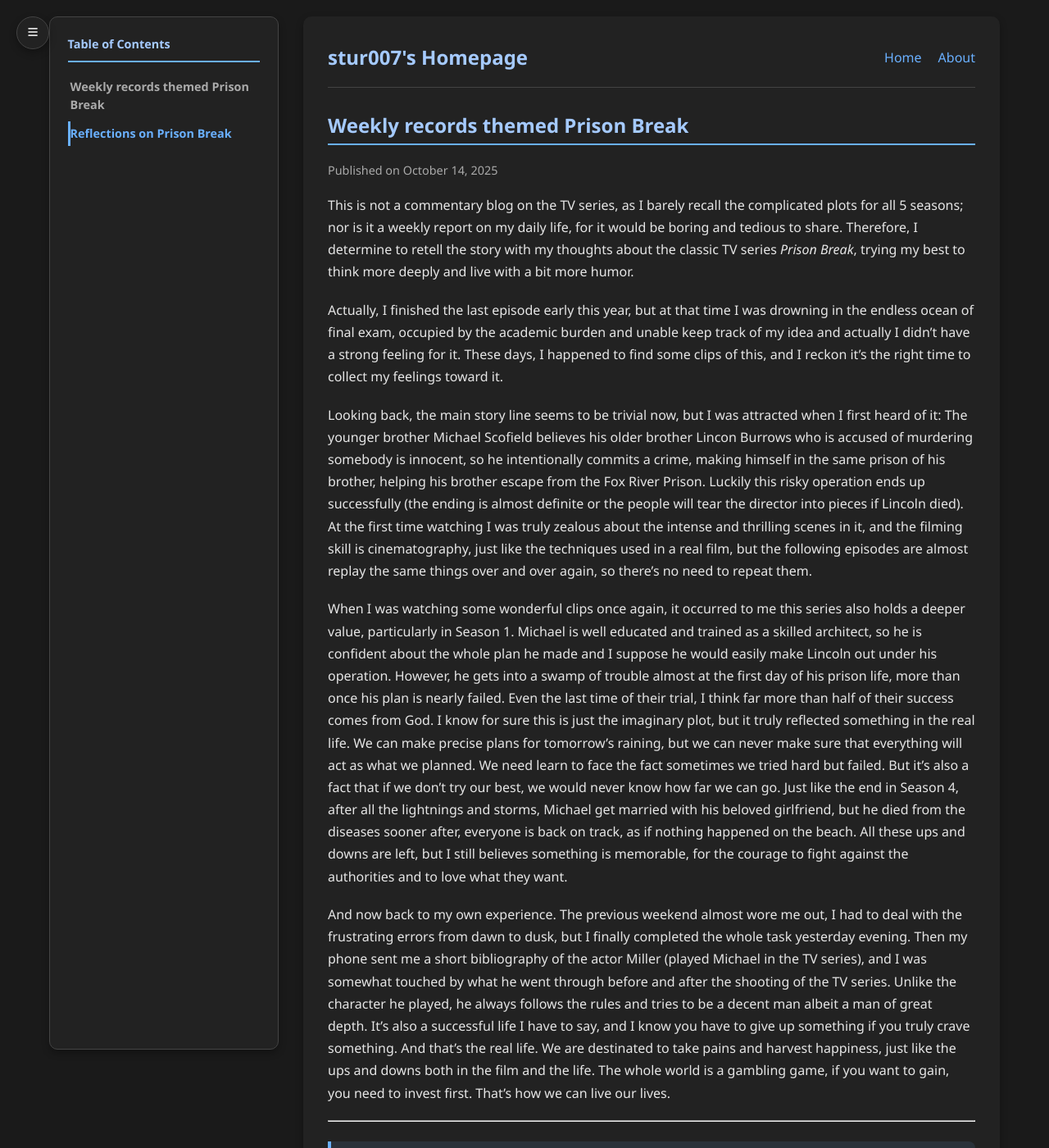
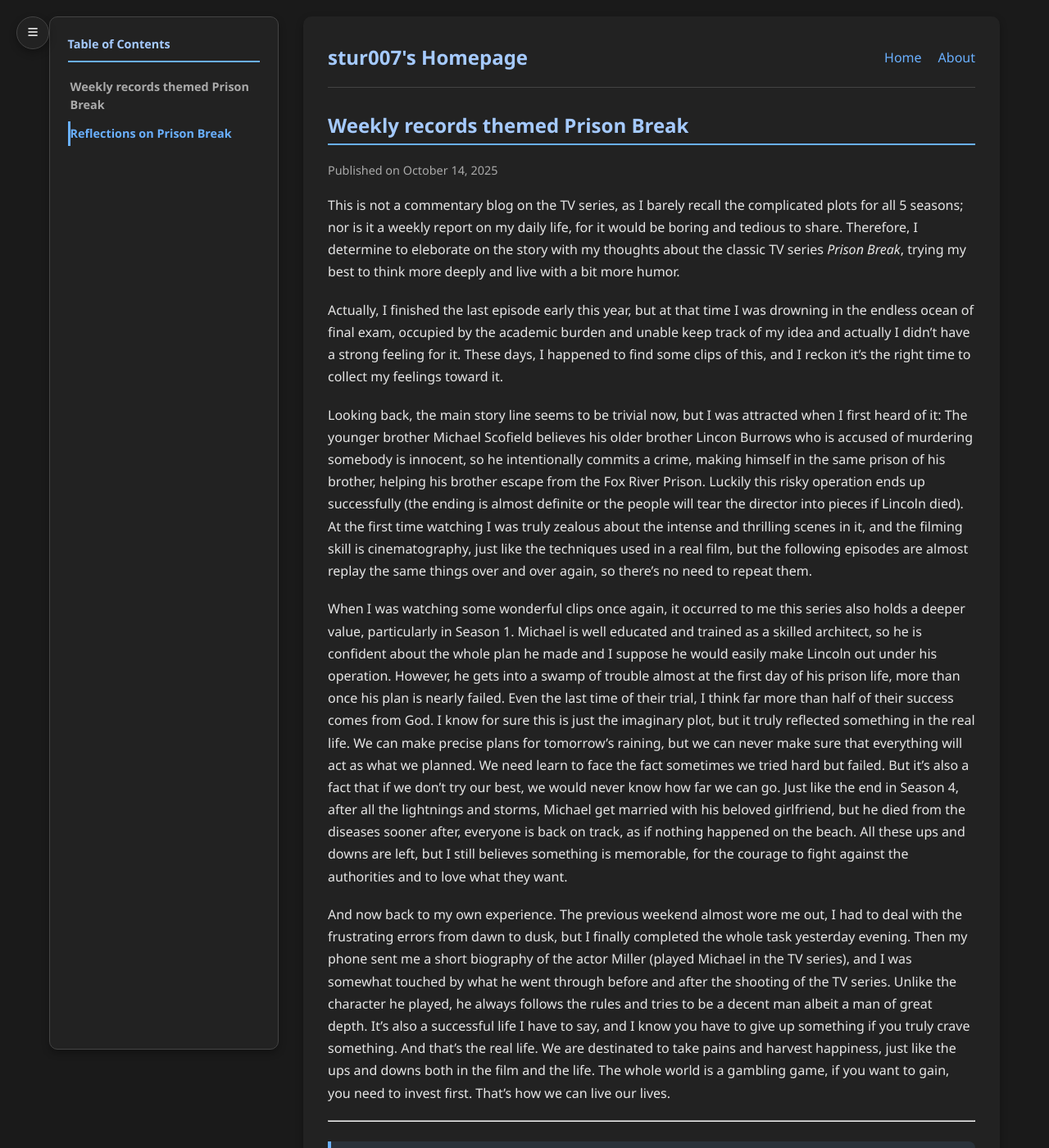
Before and after one commit to stur007/stur007.github.io, a Jekyll site: the page built from _posts/2025-10-14-prison-break.md, in a window 1280 px wide and 1400 px high. Shown: the whole window at 82% size. Built offline with Jekyll 4.4.1, drawn with Linux system fonts in a browser that asks for light colours.

Commit message:
modified minor mistakes

```diff
--- a/_posts/2025-10-14-prison-break.md
+++ b/_posts/2025-10-14-prison-break.md
@@ -6,7 +6,7 @@ categories: [movies&TVseries]
 tags: [TV series review, Prison Break]
 ---
 
-This is not a commentary blog on the TV series, as I barely recall the complicated plots for all 5 seasons; nor is it a weekly report on my daily life, for it would be boring and tedious to share. Therefore, I determine to retell the story with my thoughts about the classic TV series *Prison Break*, trying my best to think more deeply and live with a bit more humor.
+This is not a commentary blog on the TV series, as I barely recall the complicated plots for all 5 seasons; nor is it a weekly report on my daily life, for it would be boring and tedious to share. Therefore, I determine to eleborate on the story with my thoughts about the classic TV series *Prison Break*, trying my best to think more deeply and live with a bit more humor.
 
 Actually, I finished the last episode early this year, but at that time I was drowning in the endless ocean of final exam, occupied by the academic burden and unable keep track of my idea and actually I didn't have a strong feeling for it. These days, I happened to find some clips of this, and I reckon it's the right time to collect my feelings toward it.
 
@@ -14,7 +14,7 @@ Looking back, the main story line seems to be trivial now, but I was attracted w
 
 When I was watching some wonderful clips once again, it occurred to me this series also holds a deeper value, particularly in Season 1. Michael is well educated and trained as a skilled architect, so he is confident about the whole plan he made and I suppose he would easily make Lincoln out under his operation. However, he gets into a swamp of trouble almost at the first day of his prison life, more than once his plan is nearly failed. Even the last time of their trial, I think far more than half of their success comes from God. I know for sure this is just the imaginary plot, but it truly reflected something in the real life. We can make precise plans for tomorrow's raining, but we can never make sure that everything will act as what we planned. We need learn to face the fact sometimes we tried hard but failed. But it's also a fact that if we don't try our best, we would never know how far we can go. Just like the end in Season 4, after all the lightnings and storms, Michael get married with his beloved girlfriend, but he died from the diseases sooner after, everyone is back on track, as if nothing happened on the beach. All these ups and downs are left, but I still believes something is memorable, for the courage to fight against the authorities and to love what they want.
 
-And now back to my own experience. The previous weekend almost wore me out, I had to deal with the frustrating errors from dawn to dusk, but I finally completed the whole task yesterday evening. Then my phone sent me a short bibliography of the actor Miller (played Michael in the TV series), and I was somewhat touched by what he went through before and after the shooting of the TV series. Unlike the character he played, he always follows the rules and tries to be a decent man albeit a man of great depth. It's also a successful life I have to say, and I know you have to give up something if you truly crave something. And that's the real life. We are destinated to take pains and harvest happiness, just like the ups and downs both in the film and the life. The whole world is a gambling game, if you want to gain, you need to invest first. That's how we can live our lives.
+And now back to my own experience. The previous weekend almost wore me out, I had to deal with the frustrating errors from dawn to dusk, but I finally completed the whole task yesterday evening. Then my phone sent me a short biography of the actor Miller (played Michael in the TV series), and I was somewhat touched by what he went through before and after the shooting of the TV series. Unlike the character he played, he always follows the rules and tries to be a decent man albeit a man of great depth. It's also a successful life I have to say, and I know you have to give up something if you truly crave something. And that's the real life. We are destinated to take pains and harvest happiness, just like the ups and downs both in the film and the life. The whole world is a gambling game, if you want to gain, you need to invest first. That's how we can live our lives.
 
 ---
 
```
